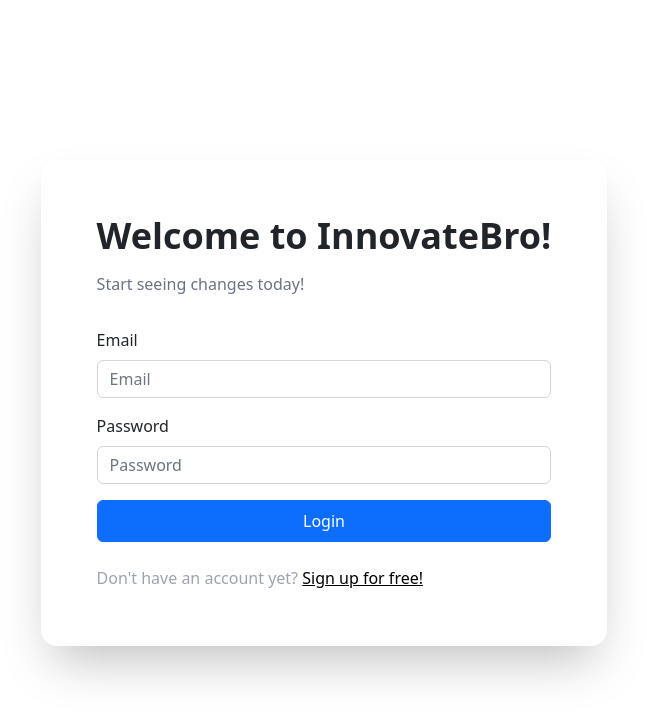
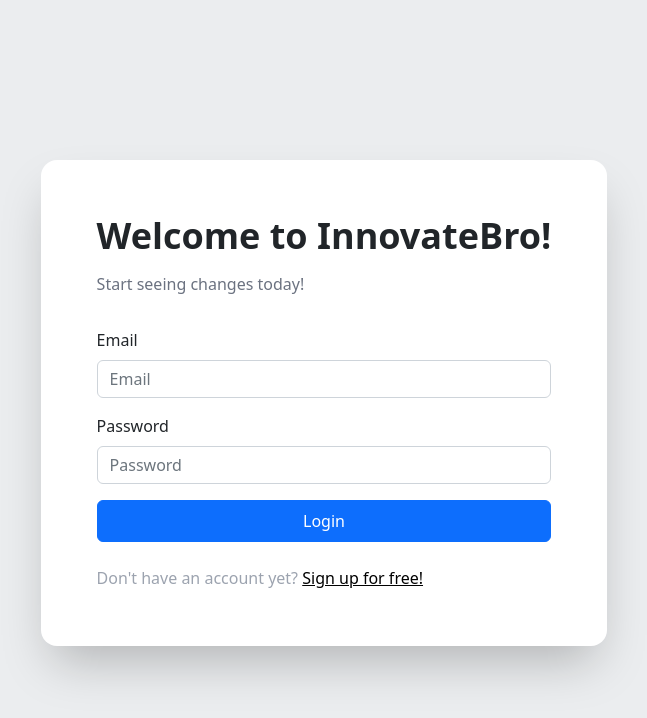
Before and after one commit to limrik/InnovateBro, a React (Create React App) app in the folder client/: page / in a window 1280 px wide. Shown: the top 718 px of the page, without its empty margins (316-963 px from the left). Built offline with nearby package versions, Linux system fonts and the light colour scheme.

Commit message:
small UI update

```diff
--- a/client/src/Home.js
+++ b/client/src/Home.js
@@ -39,6 +39,7 @@
             })}
           </div>
         </div>
+        <br></br>
       </div>
     </>
   );
--- a/client/src/Login.js
+++ b/client/src/Login.js
@@ -83,7 +83,7 @@
   };
 
   return (
-    <div className="flex items-center justify-center min-h screen bg-bg1 bg-no-repeat bg-cover">
+    <div className="h-full flex items-center justify-center min-h screen bg-[#EBEDEF]">
       <div className="relative flex flex-col m-40 space-y-8 bg-white shadow-2xl rounded-2xl md:flex-row md:space-y-0">
         <div className="flex flex-col justify-center p-8 md:p-14">
           <span className="mb-3 text-4xl font-bold font-poppins">
```
